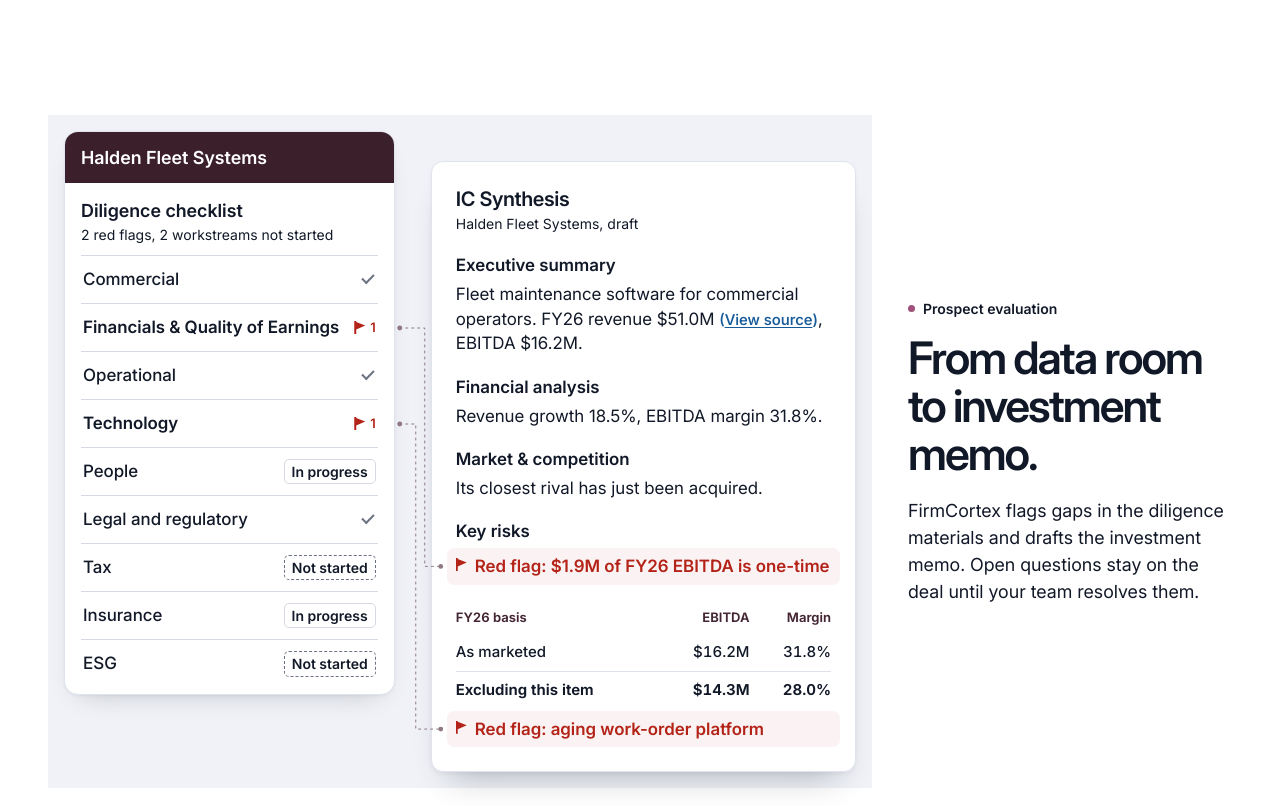
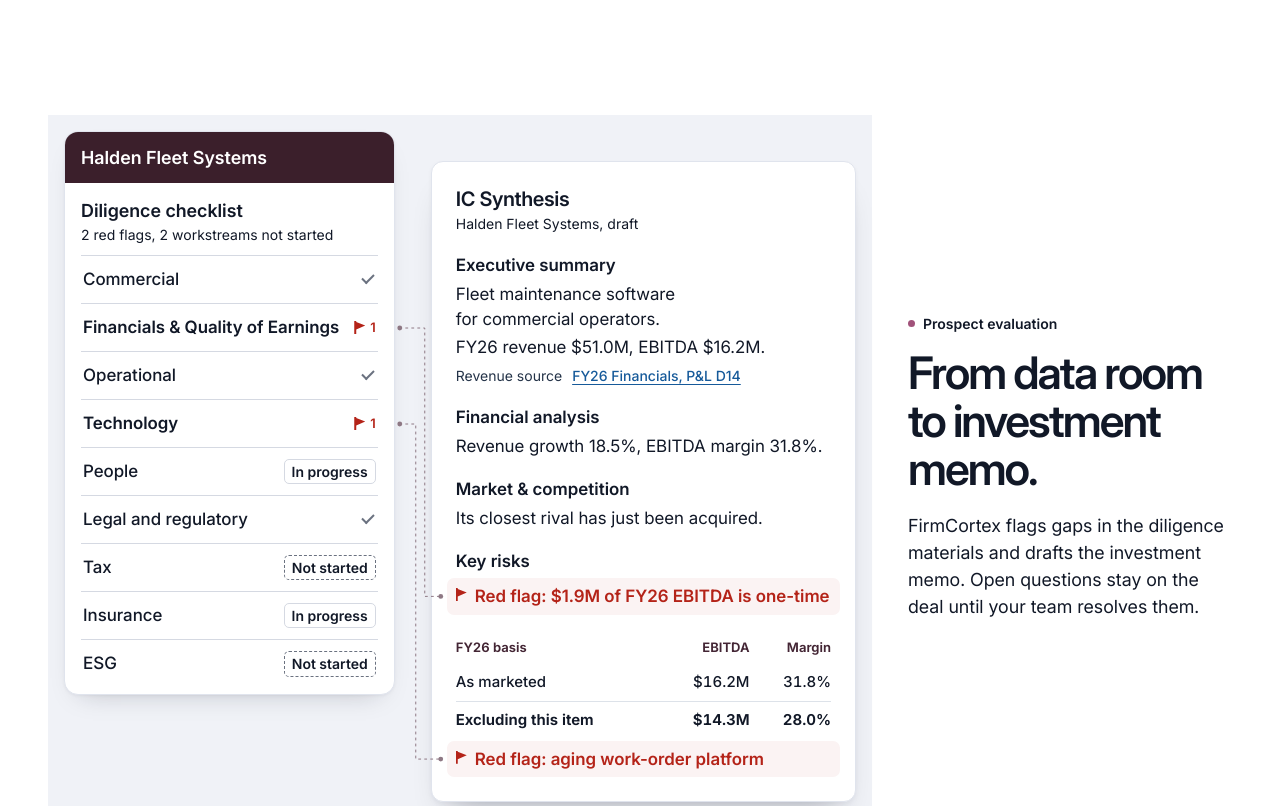
Before and after one commit to lturner121/firmcortex-preview, a plain HTML site: page index.html in a window 1280 px wide. Shown: the part 1800-2606 px from the top of the page. Drawn offline with Linux system fonts and the light colour scheme.

Commit message:
Cite Halden revenue beneath the executive summary

```diff
--- a/evidence.css
+++ b/evidence.css
@@ -97,26 +97,43 @@
   @keyframes flag-connector { 35% { stroke:#a03532; fill:#a03532; stroke-width:1.8px; } }
 }
 
+.diligence-memo .summary-company { text-wrap:balance; }
+.diligence-memo .summary-figures { margin-top:4px; }
+.summary-figures > span { white-space:nowrap; }
+.diligence-memo .memo-citation { display:flex; margin:6px 0 0; }
 #halden-revenue-source {
-  position:relative;
+  display:inline-flex;
+  flex-wrap:wrap;
+  align-items:baseline;
+  align-content:center;
+  gap:2px 10px;
+  max-width:100%;
   padding:0;
   border:0;
   border-radius:2px;
   background:transparent;
-  color:inherit;
-  font:inherit;
-  vertical-align:baseline;
-  white-space:nowrap;
+  color:#243348;
+  font:400 14px/20px Inter,Arial,sans-serif;
+  white-space:normal;
+  text-align:left;
   cursor:pointer;
 }
-#halden-revenue-source .source-cue { color:#165a9a; font-size:.875em; font-weight:550; }
-#halden-revenue-source .source-cue span { text-decoration:underline; text-underline-offset:.16em; }
-#halden-revenue-source:hover .source-cue span { text-decoration-thickness:2px; }
+.memo-citation .citation-document {
+  color:#165a9a;
+  font-weight:500;
+  text-decoration:underline;
+  text-decoration-thickness:1px;
+  text-underline-offset:3px;
+}
+#halden-revenue-source:hover .citation-document { text-decoration-thickness:2px; }
 #halden-revenue-source:focus-visible { outline:2px solid #165a9a; outline-offset:2px; }
 
 #contact #form-note { margin:0; padding:0 0 10px; background:none; border:0; border-bottom:1px solid #dce0e7; border-radius:0; color:#382330; text-align:left; }
 
 @media (max-width:700px) {
+  .diligence-memo .memo-citation { margin-top:2px; }
+  #halden-revenue-source { min-height:44px; column-gap:.45em; letter-spacing:-.014em; }
+  #evaluation .diligence-memo .memo-citation + .memo-heading { margin-top:6px; }
   .fc-walk .wr-queue .sourcing-prospects { list-style:none; margin:0; padding:0 var(--pad); }
   .wr-queue .sourcing-prospects li + li { border-top:1px solid #d5d9e2; }
   .wr-queue summary {
--- a/index.html
+++ b/index.html
@@ -1295,8 +1295,8 @@ h2 .soft { color:inherit; }
 <link rel="stylesheet" href="investment-exhibits.css?v=6">
 <link rel="stylesheet" href="evaluation-exhibit.css?v=2">
 <link rel="stylesheet" href="value-creation-exhibit.css?v=renewal-desk">
-<link rel="stylesheet" href="mobile-stages.css?v=0766a18f9f" media="(max-width:700px)">
-<link rel="stylesheet" href="evidence.css?v=f35b2df325">
+<link rel="stylesheet" href="mobile-stages.css?v=24cf2deccd" media="(max-width:700px)">
+<link rel="stylesheet" href="evidence.css?v=eefb684771">
 <style>
 #heroR {
   --hero-sourcing: var(--s0);
@@ -1705,7 +1705,14 @@ h2 .soft { color:inherit; }
         <div class="diligence-memo">
           <p class="memo-title"><b>IC Synthesis</b><span>Halden Fleet Systems, draft</span></p>
           <p class="memo-heading">Executive summary</p>
-          <p>Fleet maintenance software for commercial operators. FY26 revenue <button id="halden-revenue-source" type="button" data-excerpt="halden-excerpt" aria-haspopup="dialog" aria-controls="halden-excerpt" aria-label="View source for Halden Fleet Systems’ FY26 revenue of $51.0M">$51.0M <span class="source-cue">(<span>View source</span>)</span></button>, EBITDA&nbsp;$16.2M.</p>
+          <p class="summary-company">Fleet maintenance software for commercial operators.</p>
+          <p class="summary-figures"><span>FY26 revenue $51.0M,</span> <span>EBITDA $16.2M.</span></p>
+          <div class="memo-citation">
+            <button id="halden-revenue-source" type="button" data-excerpt="halden-excerpt" aria-haspopup="dialog" aria-controls="halden-excerpt" aria-label="Revenue source, FY26 Financials, P&amp;L D14. Open Halden Fleet Systems’ workbook at the reported $51.0M.">
+              <span class="citation-label">Revenue source</span>
+              <span class="citation-document">FY26 Financials, P&amp;L&nbsp;D14</span>
+            </button>
+          </div>
           <p class="memo-heading">Financial analysis</p>
           <p>Revenue growth 18.5%, EBITDA margin 31.8%.</p>
           <p class="memo-heading">Market &amp; competition</p>
--- a/mobile-stages.css
+++ b/mobile-stages.css
@@ -678,8 +678,6 @@ html.mobile-stages-ready {
   to { opacity: 1; transform: none; }
 }
 
-.fc-walk #halden-revenue-source::after { content:""; position:absolute; inset:-10px 0; }
-
 html.mobile-stages-ready #halden-excerpt .source-cited-value {
   position: relative;
 }
```
